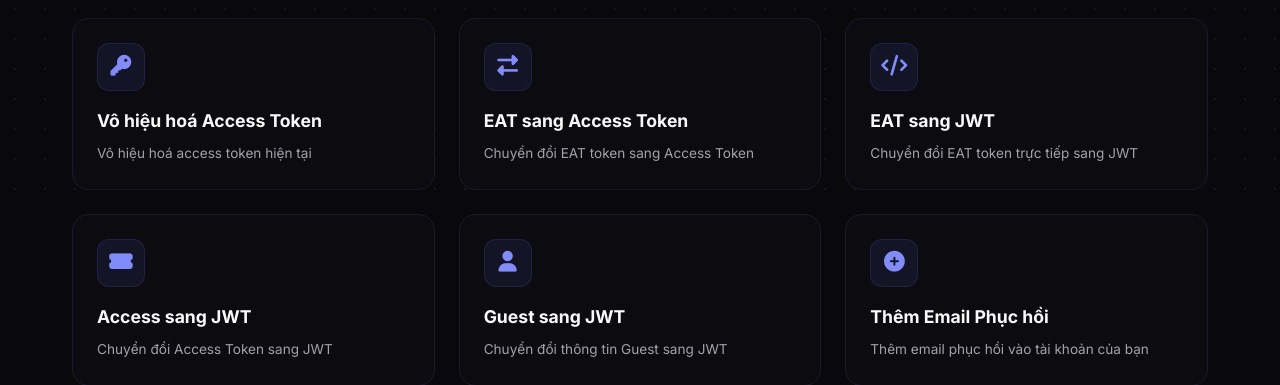
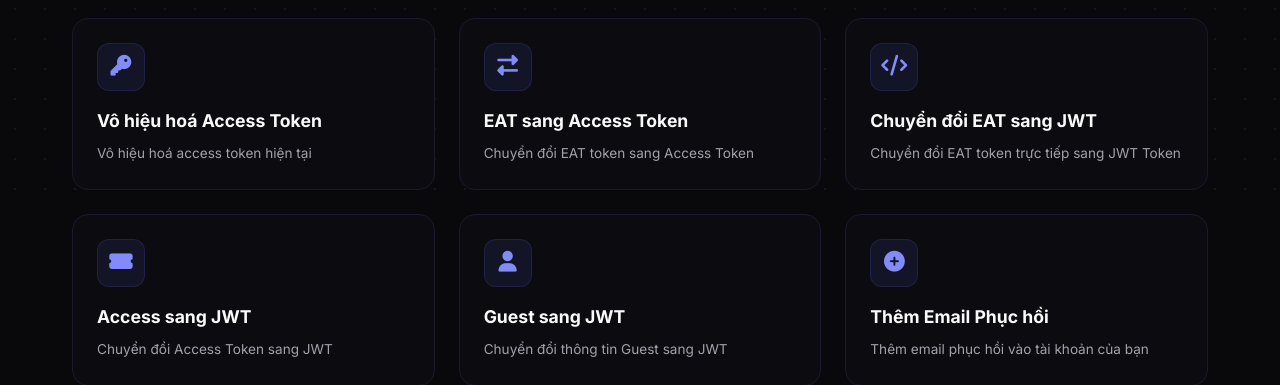
Before and after one commit to plongdevs/FreeFireTools, a Flask app: page / in a window 1280 px wide. Shown: the part 606-991 px from the top of the page. Run offline with Flask 3, Linux system fonts and the light colour scheme.

Commit message:
Update Vietnamese translation

```diff
--- a/templates/index.html
+++ b/templates/index.html
@@ -474,8 +474,8 @@
 
             <div class="tool-card" onclick="openModal('eat-to-jwt')">
                 <div class="tool-icon"><i class="fas fa-code"></i></div>
-                <h3>EAT sang JWT</h3>
-                <p>Chuyển đổi EAT token trực tiếp sang JWT</p>
+                <h3>Chuyển đổi EAT sang JWT</h3>
+                <p>Chuyển đổi EAT token trực tiếp sang JWT Token</p>
             </div>
 
             <div class="tool-card" onclick="openModal('access-to-jwt')">
```
